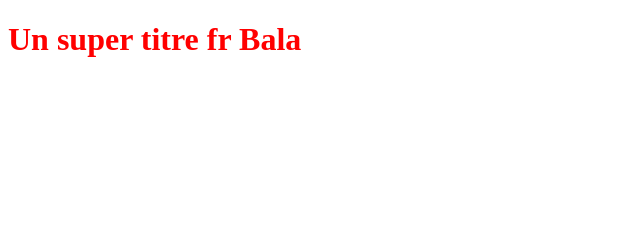
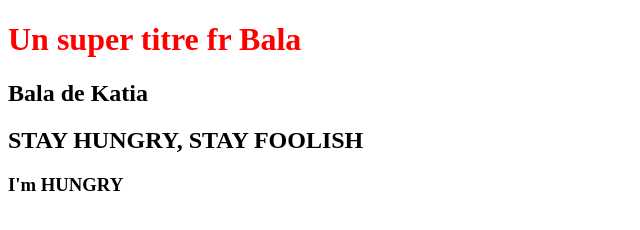
Before and after one commit to pepekalley/OpenclassroomsProject, a plain HTML site: page index.html in a window 1280 px wide. Shown: the whole page, without its empty margins (0-640 px from the left). Drawn offline with Linux system fonts and the light colour scheme.

Commit message:
Modif du Fichier Index.html

```diff
--- a/index.html
+++ b/index.html
@@ -6,5 +6,7 @@
 </head>
 <body>
    <h1>Un super titre fr Bala</h1>
+   <h2>Bala de Katia</h2><h2>STAY HUNGRY, STAY FOOLISH</h2>
+   <h3>I'm HUNGRY</h3>
 </body>
 </html>
```
